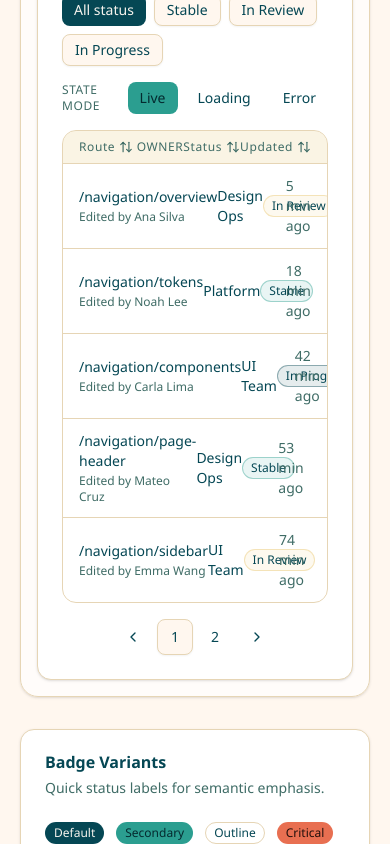
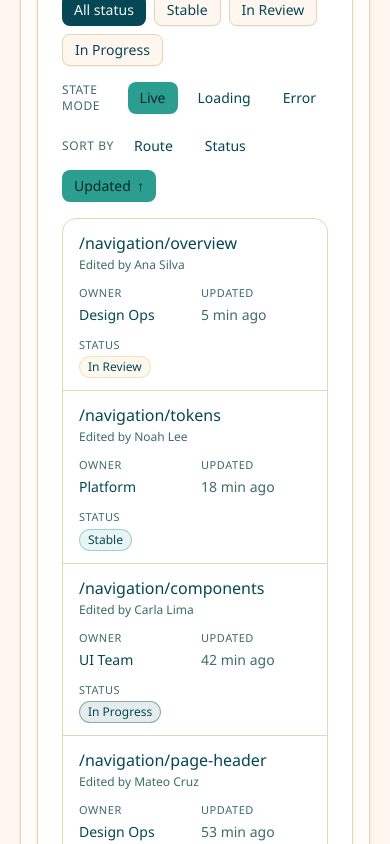
Before and after one commit to gabrielassanuma/design-system-boilerplate, a Next.js app: page / in a window 390 px wide. Shown: the part 1040-1884 px from the top of the page. Built offline with nearby package versions, Linux system fonts and the light colour scheme.

Commit message:
fix: make data table layout responsive on mobile

```diff
--- a/src/components/navigation/desktop-data-table.tsx
+++ b/src/components/navigation/desktop-data-table.tsx
@@ -179,6 +179,14 @@ export function DesktopDataTable() {
     return [1, "ellipsis", safePage - 1, safePage, safePage + 1, "ellipsis-2", totalPages] as const
   }, [safePage, totalPages])
 
+  const getStatusBadgeClass = (status: RowStatus) =>
+    cn(
+      "w-fit",
+      status === "Stable" && "border-secondary/40 bg-secondary/10",
+      status === "In Review" && "border-accent/40 bg-accent/10",
+      status === "In Progress" && "border-primary/40 bg-primary/10"
+    )
+
   if (viewMode === "loading") {
     return <LoadingState />
   }
@@ -231,6 +239,29 @@ export function DesktopDataTable() {
         ))}
       </div>
 
+      <div className="flex flex-wrap items-center gap-2 md:hidden">
+        <span className="text-xs uppercase tracking-wider text-muted-foreground">Sort by</span>
+        {(
+          [
+            { field: "route", label: "Route" },
+            { field: "status", label: "Status" },
+            { field: "updatedMinutesAgo", label: "Updated" },
+          ] as const
+        ).map((option) => (
+          <Button
+            key={option.field}
+            size="sm"
+            variant={sortField === option.field ? "secondary" : "ghost"}
+            onClick={() => setSort(option.field)}
+          >
+            {option.label}
+            {sortField === option.field ? (
+              <span aria-hidden>{sortDirection === "asc" ? "↑" : "↓"}</span>
+            ) : null}
+          </Button>
+        ))}
+      </div>
+
       {sortedRows.length === 0 ? (
         <EmptyState
           title="No routes match the current filters"
@@ -244,7 +275,7 @@ export function DesktopDataTable() {
       ) : (
         <>
           <div className="overflow-hidden rounded-xl border">
-            <div className="grid grid-cols-[1.8fr_1fr_1fr_0.9fr] border-b bg-muted/45 px-4 py-2 text-xs font-medium uppercase tracking-wider text-muted-foreground">
+            <div className="hidden grid-cols-[1.8fr_1fr_1fr_0.9fr] border-b bg-muted/45 px-4 py-2 text-xs font-medium uppercase tracking-wider text-muted-foreground md:grid">
               <button
                 className="inline-flex items-center gap-1 text-left"
                 onClick={() => setSort("route")}
@@ -269,6 +300,36 @@ export function DesktopDataTable() {
               </button>
             </div>
 
+            <div className="divide-y md:hidden">
+              {paginatedRows.map((row) => (
+                <div key={`${row.route}-${row.updatedBy}`} className="space-y-3 px-4 py-3">
+                  <div className="space-y-0.5">
+                    <p className="break-all font-medium">{row.route}</p>
+                    <p className="text-xs text-muted-foreground">Edited by {row.updatedBy}</p>
+                  </div>
+                  <dl className="grid grid-cols-2 gap-3 text-sm">
+                    <div className="space-y-1">
+                      <dt className="text-[11px] uppercase tracking-wider text-muted-foreground">Owner</dt>
+                      <dd>{row.owner}</dd>
+                    </div>
+                    <div className="space-y-1">
+                      <dt className="text-[11px] uppercase tracking-wider text-muted-foreground">Updated</dt>
+                      <dd className="text-muted-foreground">{row.updatedMinutesAgo} min ago</dd>
+                    </div>
+                    <div className="col-span-2 space-y-1">
+                      <dt className="text-[11px] uppercase tracking-wider text-muted-foreground">Status</dt>
+                      <dd>
+                        <Badge variant="outline" className={getStatusBadgeClass(row.status)}>
+                          {row.status}
+                        </Badge>
+                      </dd>
+                    </div>
+                  </dl>
+                </div>
+              ))}
+            </div>
+
+            <div className="hidden md:block">
               {paginatedRows.map((row) => (
                 <div
                   key={`${row.route}-${row.updatedBy}`}
@@ -279,20 +340,13 @@ export function DesktopDataTable() {
                     <p className="text-xs text-muted-foreground">Edited by {row.updatedBy}</p>
                   </div>
                   <span>{row.owner}</span>
-                <Badge
-                  variant="outline"
-                  className={cn(
-                    "w-fit",
-                    row.status === "Stable" && "border-secondary/40 bg-secondary/10",
-                    row.status === "In Review" && "border-accent/40 bg-accent/10",
-                    row.status === "In Progress" && "border-primary/40 bg-primary/10"
-                  )}
-                >
+                  <Badge variant="outline" className={getStatusBadgeClass(row.status)}>
                     {row.status}
                   </Badge>
                   <span className="text-muted-foreground">{row.updatedMinutesAgo} min ago</span>
                 </div>
               ))}
+            </div>
           </div>
 
           <Pagination>
```
Lines whose indentation alone changed are shown as unchanged.
